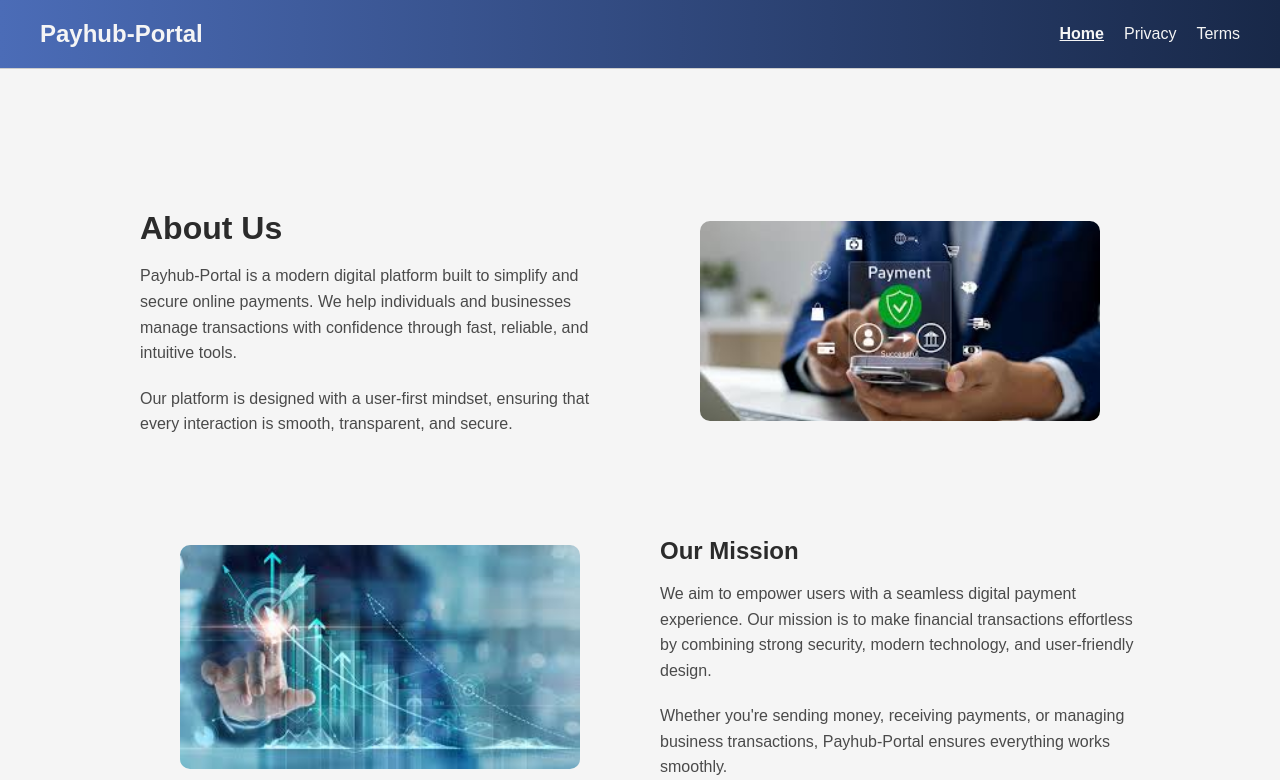
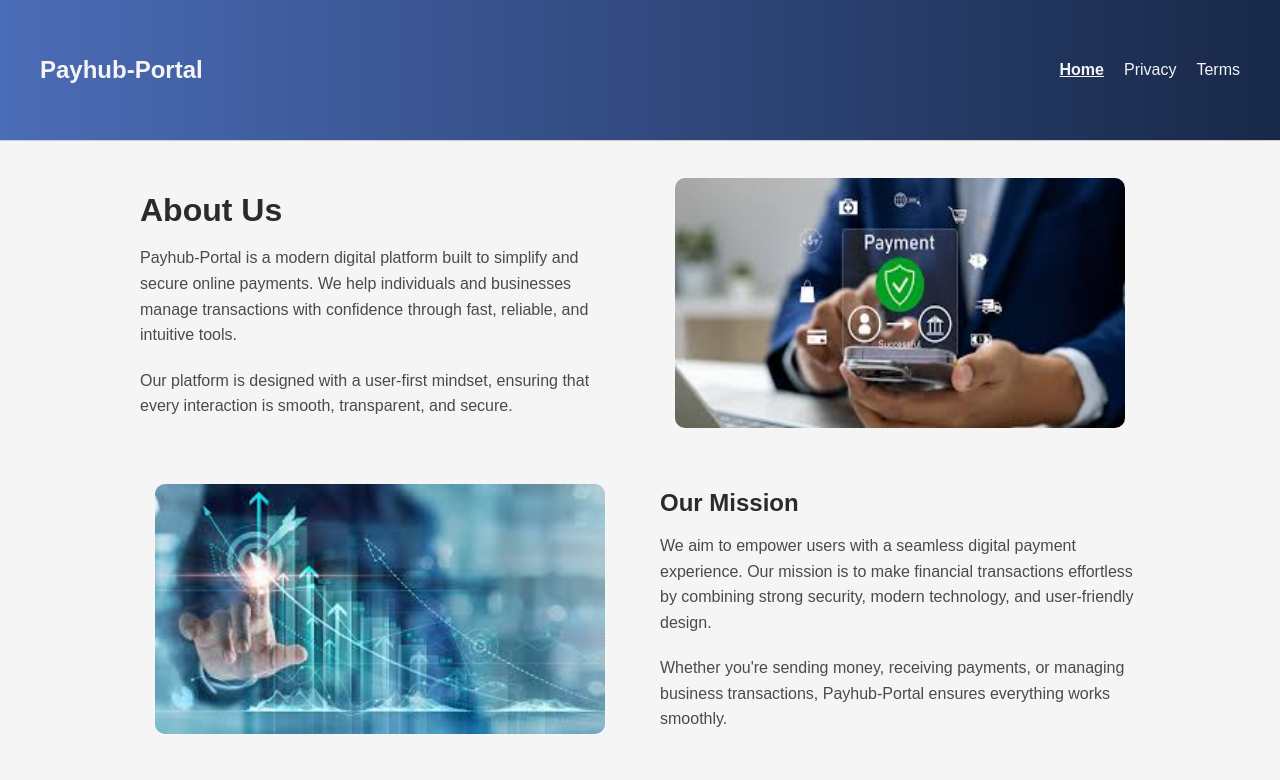
Before and after one commit to alekhyaatyam/Payhub-Portal, a Next.js app: page / in a window 1280 px wide. Shown: the top 780 px of the page. Built offline with nearby package versions, Linux system fonts and the light colour scheme.

Commit message:
Version 2.0

```diff
--- a/app/globals.css
+++ b/app/globals.css
@@ -38,6 +38,7 @@ p {
   gap: 40px;
   align-items: center;
   margin: 60px 0;
+  margin-top: -30px;
 }
 
 .section-reverse {
@@ -56,8 +57,9 @@ p {
 }
 
 .section-image img {
+  width: 450px;
   max-width: 100%;
-  height: auto;
+  height: 250px;
   border-radius: 10px;
 }
 
@@ -75,6 +77,7 @@ p {
    NAVIGATION BAR
 =========================== */
 .nav {
+  height: 100px;
   display: flex;
   justify-content: space-between;
   align-items: center;
```
